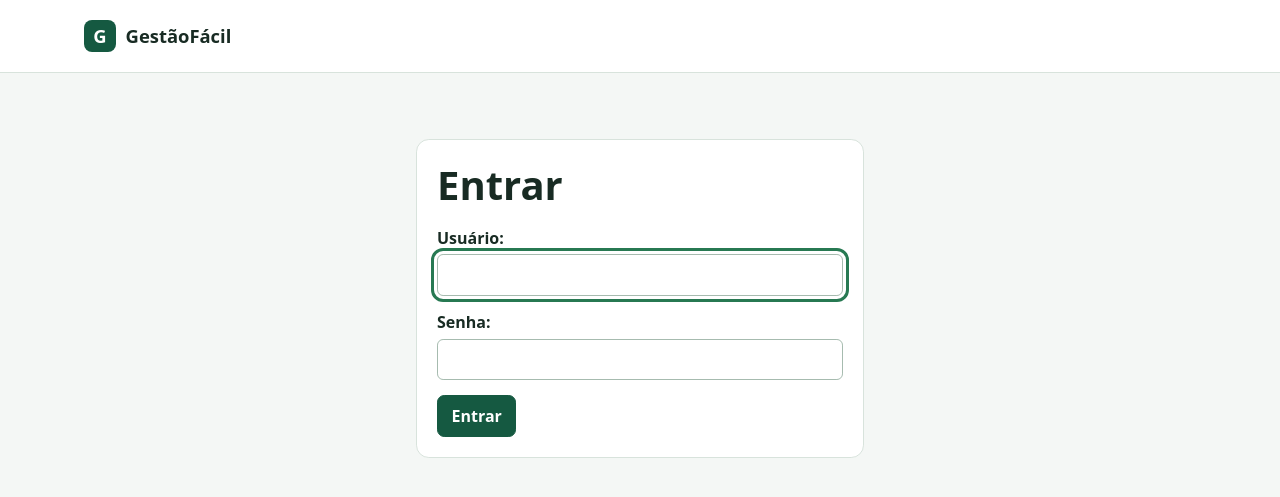
After one commit to enagonius/gestaofacil, a Django app: page /entrar/ in a window 1280 px wide. The commit adds this page. Shown: the top 497 px of the page. Run offline with Django 5.2, Linux system fonts and the light colour scheme.

Commit message:
Etapa 02: login

```diff
--- a/config/urls.py
+++ b/config/urls.py
@@ -14,8 +14,13 @@ Including another URLconf
     1. Import the include() function: from django.urls import include, path
     2. Add a URL to urlpatterns:  path('blog/', include('blog.urls'))
 """
+from django.contrib import admin
+from django.contrib.auth import views as auth_views
 from django.urls import include, path
 
 urlpatterns = [
+    path("admin/", admin.site.urls),
+    path("entrar/", auth_views.LoginView.as_view(redirect_authenticated_user=True), name="login"),
+    path("sair/", auth_views.LogoutView.as_view(), name="logout"),
     path("", include("gestao.urls")),
 ]
--- a/gestao/views.py
+++ b/gestao/views.py
@@ -1,5 +1,7 @@
+from django.contrib.auth.decorators import login_required
 from django.shortcuts import render
 
 
+@login_required
 def painel(request):
     return render(request, "painel.html")
--- a/templates/painel.html
+++ b/templates/painel.html
@@ -1,7 +1,7 @@
 {% extends "base.html" %}
 {% block conteudo %}
 <section class="painel">
-    <h1>Primeira página do GestãoFácil</h1>
-    <p>O Django exibiu este arquivo HTML.</p>
+    <h1>Painel</h1>
+    <p>Você entrou no GestãoFácil.</p>
 </section>
 {% endblock %}
--- /dev/null
+++ b/templates/registration/login.html
@@ -0,0 +1,13 @@
+{% extends "base.html" %}
+{% block titulo %}Entrar | GestãoFácil{% endblock %}
+{% block conteudo %}
+<section class="painel login-cartao">
+    <h1>Entrar</h1>
+    <form class="formulario" method="post">
+        {% csrf_token %}
+        {{ form.as_div }}
+        {% if next %}<input type="hidden" name="next" value="{{ next }}">{% endif %}
+        <div class="acoes"><button class="botao" type="submit">Entrar</button></div>
+    </form>
+</section>
+{% endblock %}
```
